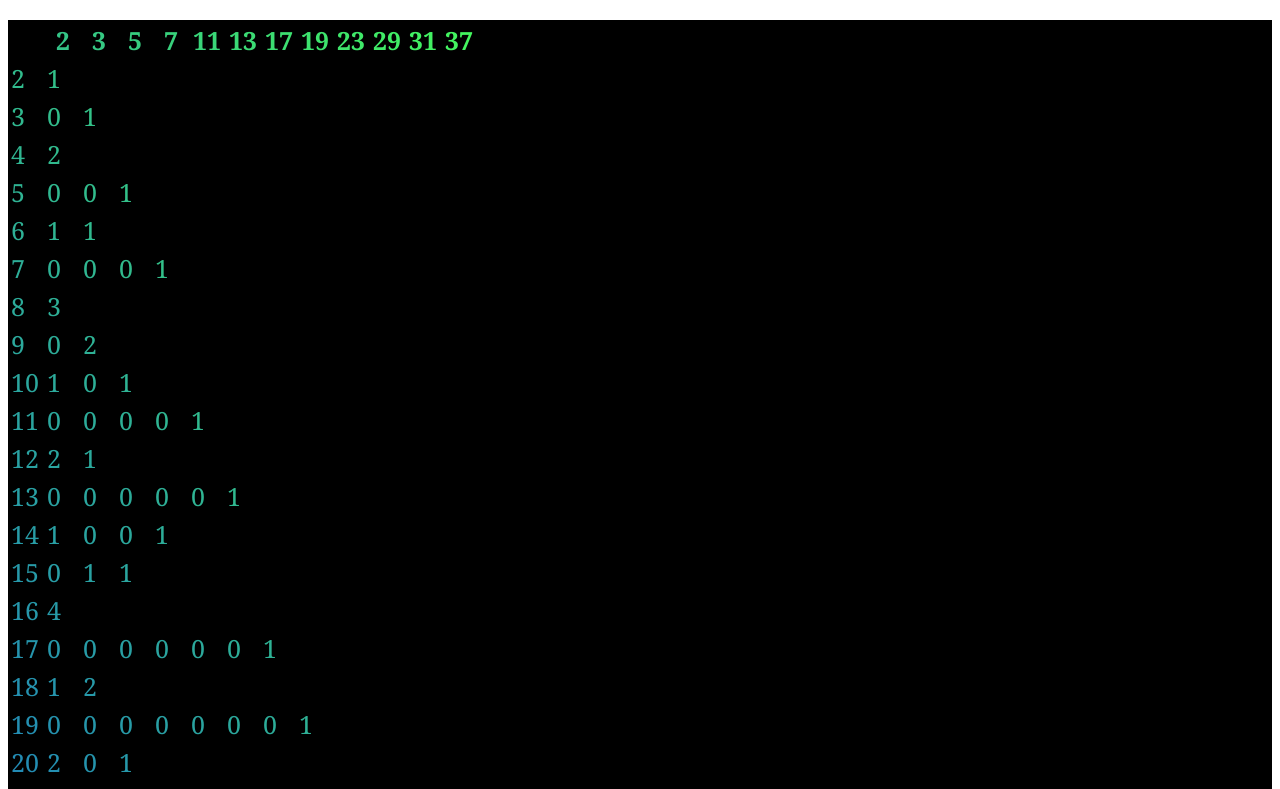
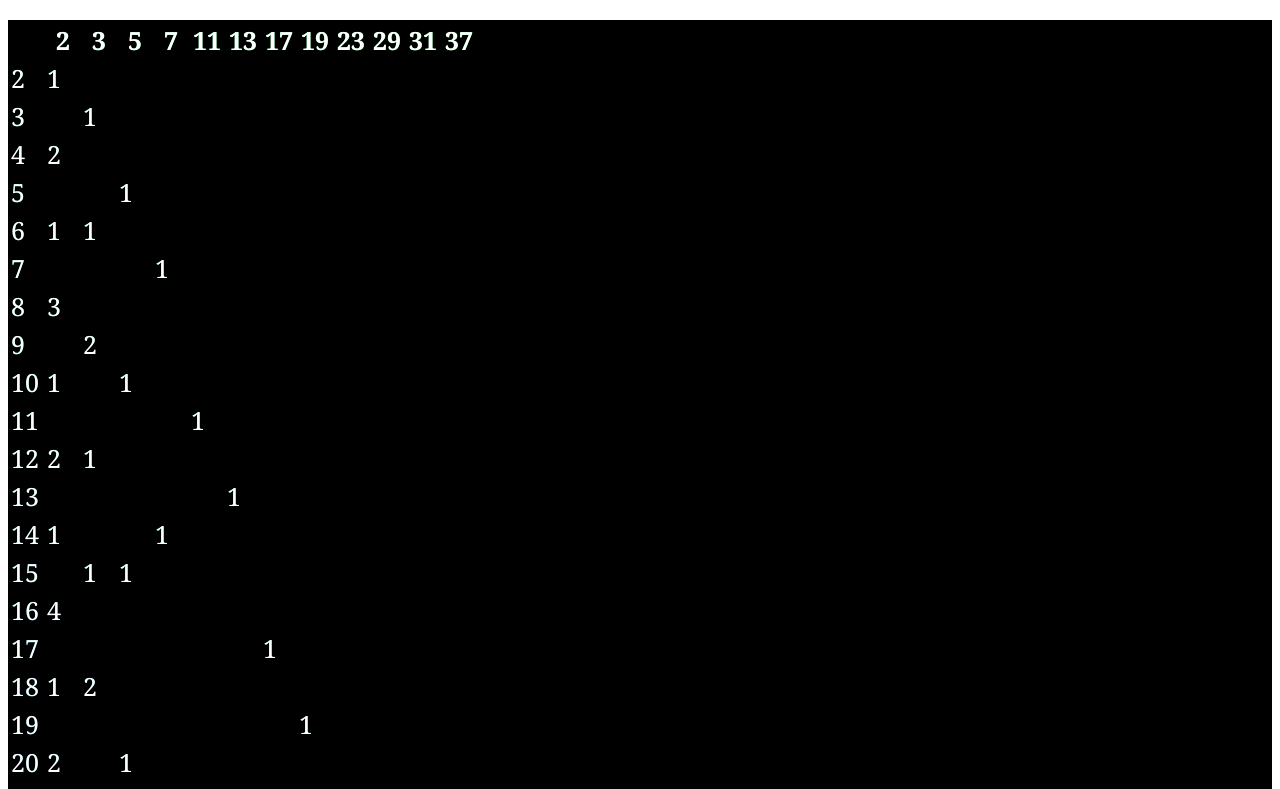
Before and after one commit to thetravisweber/math_with_vue, a Vue app: page /prime-factors in a window 1280 px wide. Shown: the top 789 px of the page. Built offline with nearby package versions, Linux system fonts and the light colour scheme.

Commit message:
basic white

```diff
--- a/src/router/index.js
+++ b/src/router/index.js
@@ -10,7 +10,7 @@
   },
   {
     path: '/prime-factors',
-    name: 'Home',
+    name: 'PrimeFactors',
     component: PrimeFactors
   }
 ]
--- a/src/views/Home.vue
+++ b/src/views/Home.vue
@@ -5,8 +5,7 @@
 </template>
 
 <script>
-
 export default {
-  name: 'Home'
+  name: "Home",
 }
 </script>
--- a/src/views/PrimeFactors.vue
+++ b/src/views/PrimeFactors.vue
@@ -5,17 +5,18 @@
     <table id="prime-factor-table">
       <tr>
         <th></th>
-        <th v-for="(prime, i) in primes" :key="i">
+        <th class="titler" v-for="(prime, i) in primes" :key="i">
           {{ prime }}
         </th>
       </tr>
       <tr
+        class="titler"
         v-for="(factors, factored_num) in factoredTableData"
         :key="factored_num"
       >
         <td>{{ factored_num + 2 }}</td>
         <td v-for="(num_of_factor, j) in factors" :key="j">
-          {{ num_of_factor }}
+          {{ ifNotZero(num_of_factor) }}
         </td>
       </tr>
     </table>
@@ -92,4 +93,8 @@
 td {
   width: 32px;
 }
+
+.titler {
+  color: white;
+}
 </style>
```
Also changed, not shown: 1 other file (tests, documents, lock files or other folders).
